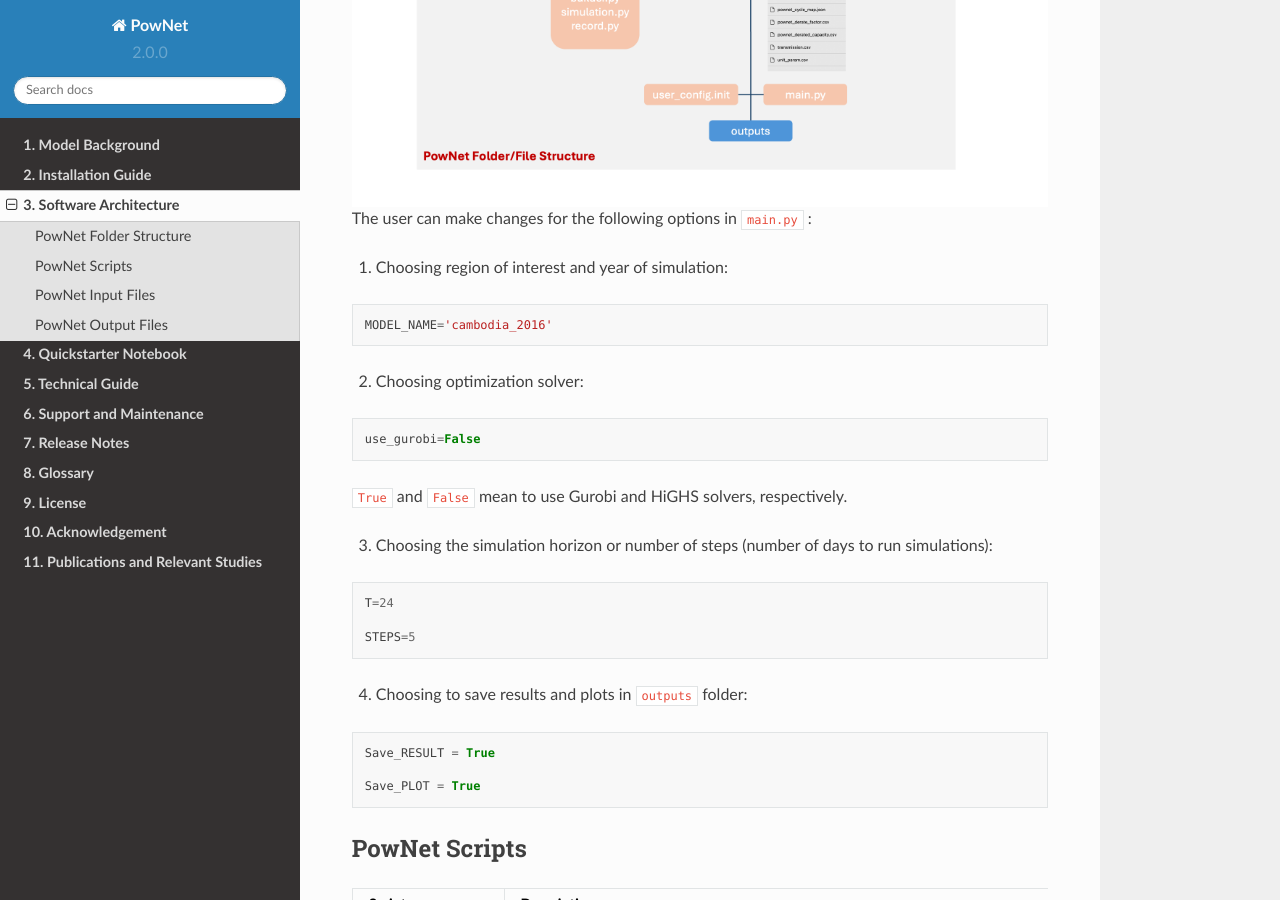
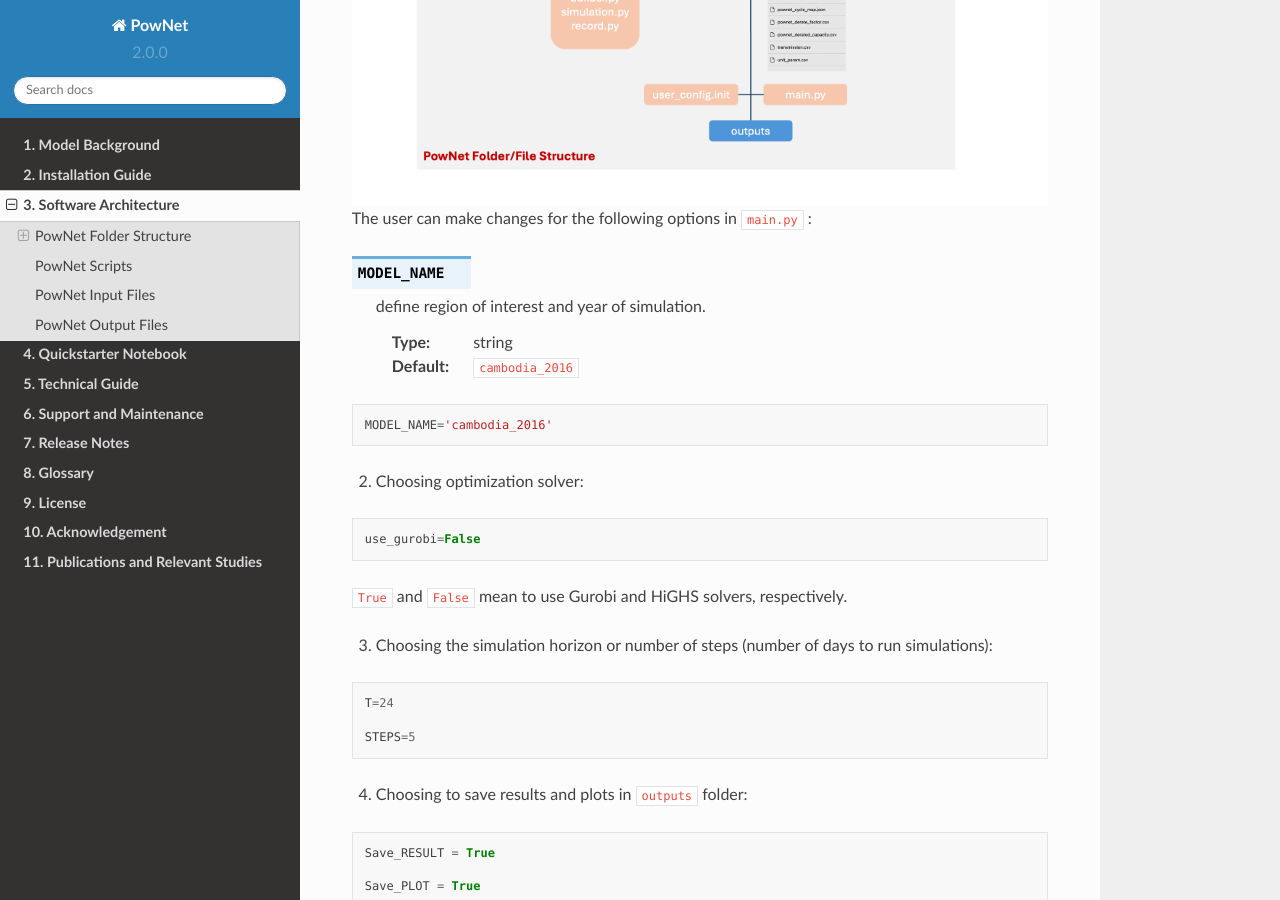
Before and after one commit to HishamEldardiry/PowNet_Documentation, a Sphinx documentation site: the page built from docs/source/pages/architecture.rst, in a window 1280 px wide and 900 px high, scrolled down 449 px. Built offline with Sphinx 7.4.7 and the Read the Docs theme 2.0.0, drawn with Linux system fonts in a browser that asks for light colours.

Commit message:
Update architecture.rst

```diff
--- a/docs/source/pages/architecture.rst
+++ b/docs/source/pages/architecture.rst
@@ -15,7 +15,12 @@
 
 The user can make changes for the following options in ``main.py`` :
 
-1) Choosing region of interest and year of simulation:
+.. confval:: MODEL_NAME
+
+    define region of interest and year of simulation.
+
+    :type: string
+    :default: ``cambodia_2016``
 
 .. code:: python
 
```
